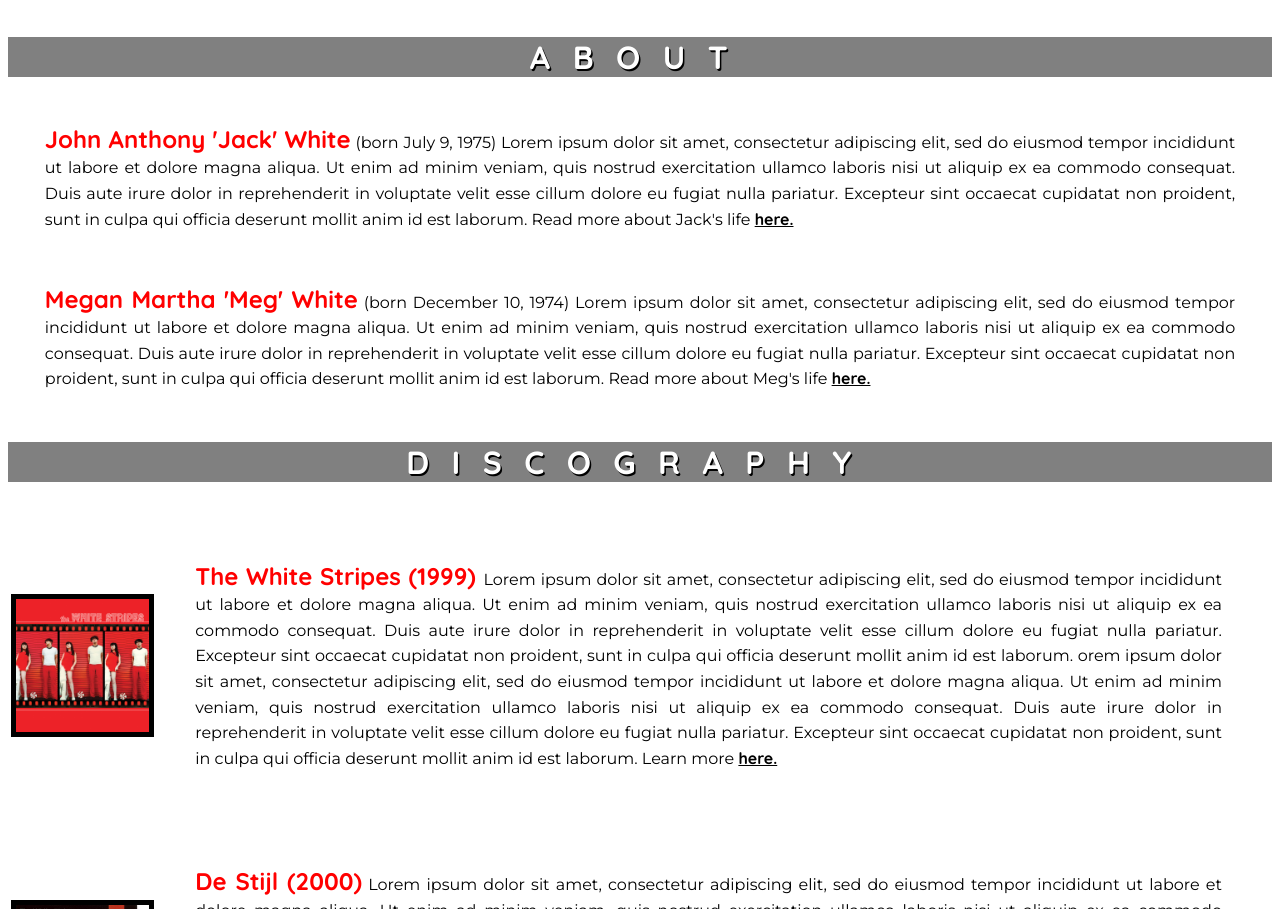
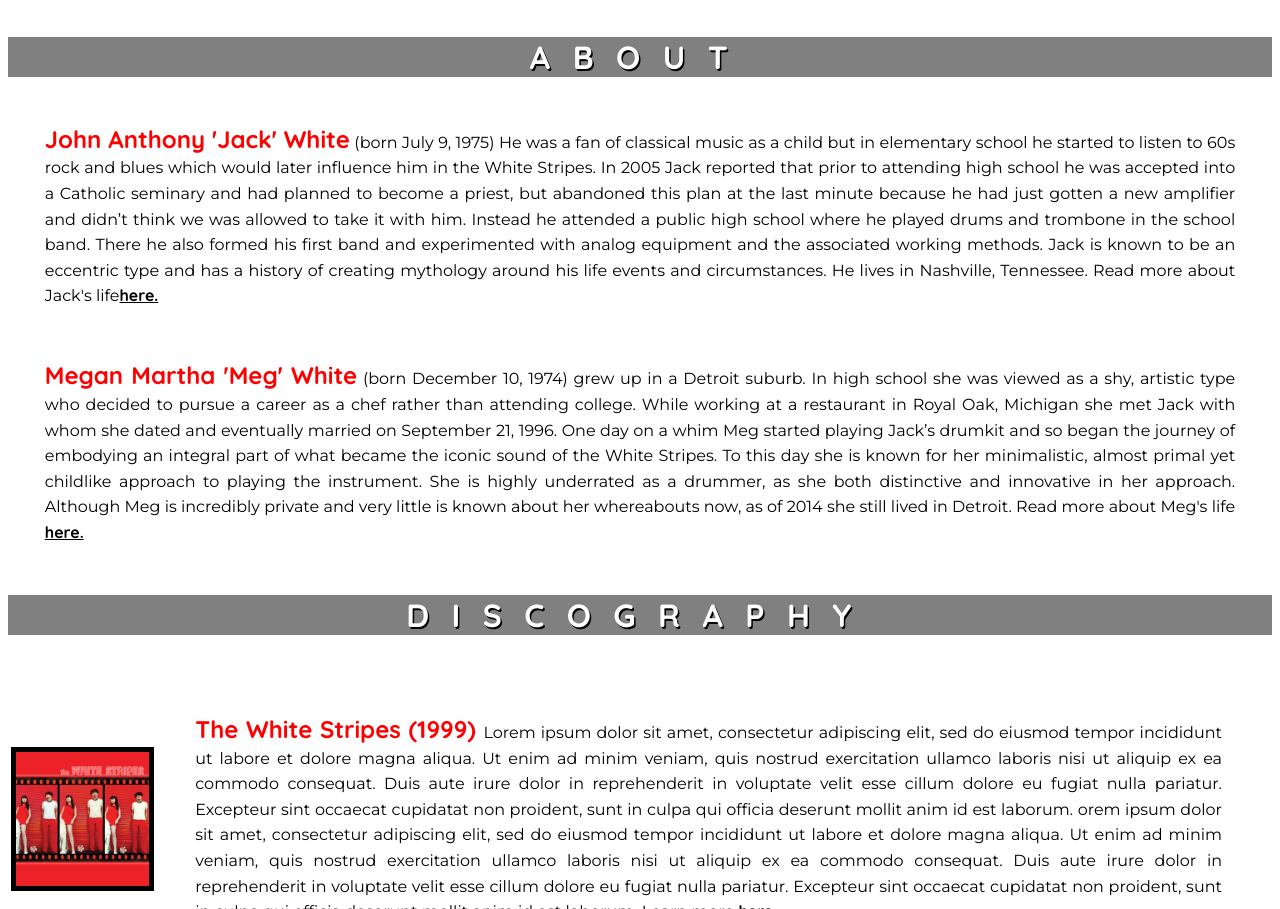
Before and after one commit to kaitycodes/white-stripes-tribute-page, a plain HTML site: page index.html in a window 1280 px wide. Shown: the part 822-1731 px from the top of the page. Drawn offline with Linux system fonts and the light colour scheme; files whose address does not match are found by name.

Commit message:
Update index.html

```diff
--- a/index.html
+++ b/index.html
@@ -21,20 +21,30 @@
             <h3 class="about subtitle">About</h3>
             <p id="tribute-info" class="content"><span class="red-name">John Anthony 'Jack'
                     White</span> (born July
-                9, 1975) Lorem
-                ipsum dolor sit amet, consectetur adipiscing elit, sed do eiusmod tempor incididunt ut labore et
-                dolore magna aliqua. Ut enim ad minim veniam, quis nostrud exercitation ullamco laboris nisi ut
-                aliquip ex ea commodo consequat. Duis aute irure dolor in reprehenderit in voluptate velit esse
-                cillum dolore eu fugiat nulla pariatur. Excepteur sint occaecat cupidatat non proident, sunt in
-                culpa qui officia deserunt mollit anim id est laborum. Read more about Jack's life <a id="tribute-link"
+                9, 1975) He was a fan of classical music as a child but in elementary school he started to listen to 60s
+                rock and blues which
+                would later influence him in the White Stripes. In 2005 Jack reported that prior to attending high
+                school he was
+                accepted into a Catholic seminary and had planned to become a priest, but abandoned this plan at the
+                last minute because
+                he had just gotten a new amplifier and didn’t think we was allowed to take it with him. Instead he
+                attended a public
+                high school where he played drums and trombone in the school band. There he also formed his first band
+                and experimented
+                with analog equipment and the associated working methods. Jack is known to be an eccentric type and has
+                a history of
+                creating mythology around his life events and circumstances. He lives in Nashville, Tennessee. Read more
+                about Jack's life<a id="tribute-link"
                     class="link" target="_blank" href="https://en.wikipedia.org/wiki/Jack_White">here.</a> </p>
             <p class="about-paragraph content"><span class="red-name">Megan Martha 'Meg' White</span> (born December 10,
-                1974)
-                Lorem ipsum dolor sit amet, consectetur adipiscing elit, sed do eiusmod tempor incididunt ut labore
-                et dolore magna aliqua. Ut enim ad minim veniam, quis nostrud exercitation ullamco laboris nisi ut
-                aliquip ex ea commodo consequat. Duis aute irure dolor in reprehenderit in voluptate velit esse
-                cillum dolore eu fugiat nulla pariatur. Excepteur sint occaecat cupidatat non proident, sunt in
-                culpa qui officia deserunt mollit anim id est laborum. Read more about Meg's life <a class="link"
+                1974) grew up in a Detroit suburb. In high school she was viewed as a shy, artistic type who decided to
+                pursue a career as a chef rather than attending college. While working at a restaurant in Royal Oak,
+                Michigan she met Jack with whom she dated and eventually married on September 21, 1996. One day on a
+                whim Meg started playing Jack’s drumkit and so began the journey of embodying an integral part of what
+                became the iconic sound of the White Stripes. To this day she is known for her minimalistic, almost
+                primal yet childlike approach to playing the instrument. She is highly underrated as a drummer, as she
+                both distinctive and innovative in her approach. Although Meg is incredibly private and very little is
+                known about her whereabouts now, as of 2014 she still lived in Detroit. Read more about Meg's life <a class="link"
                     target="_blank" href="https://en.wikipedia.org/wiki/Meg_White">here.</a></p>
         </div>
         <div id="discography">
```
